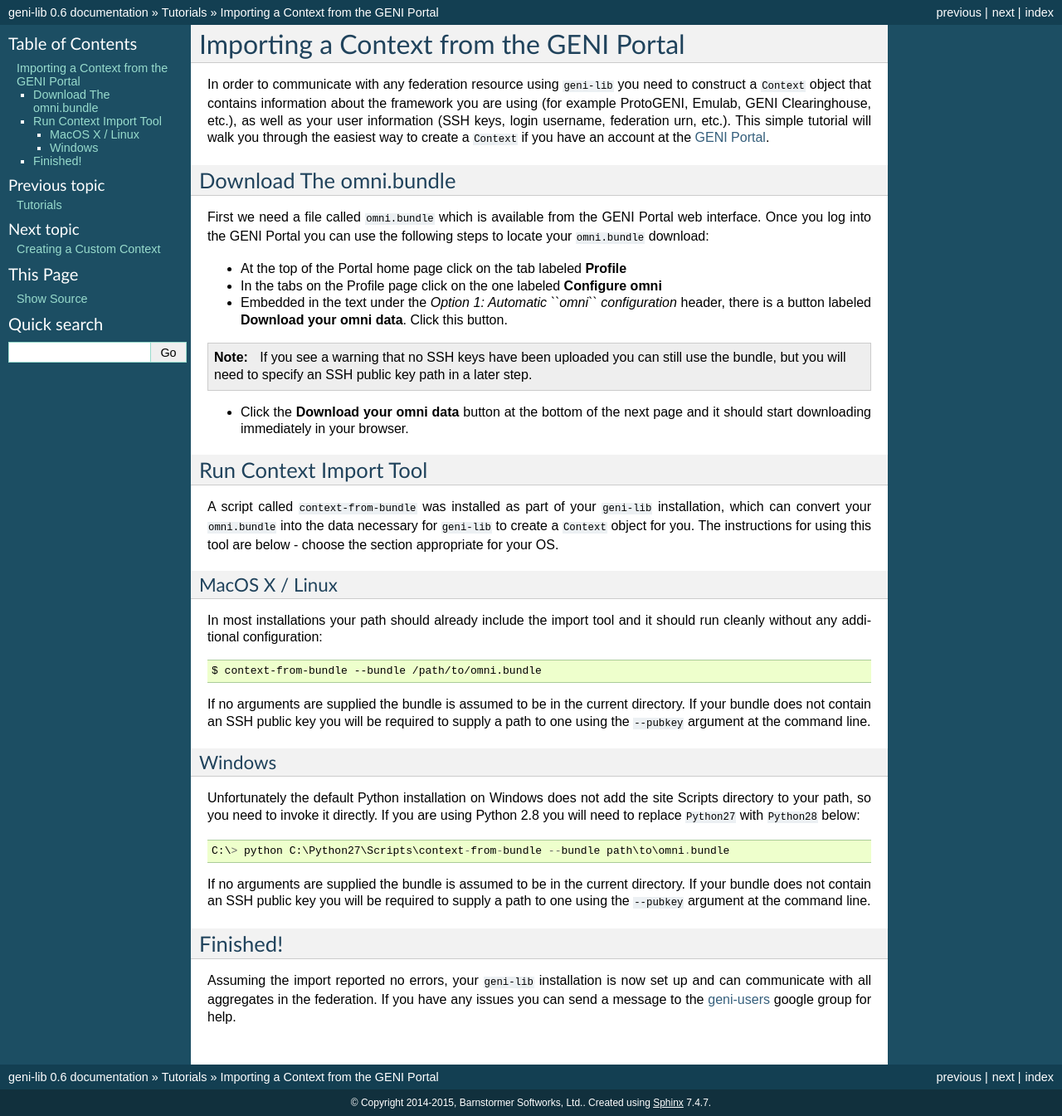
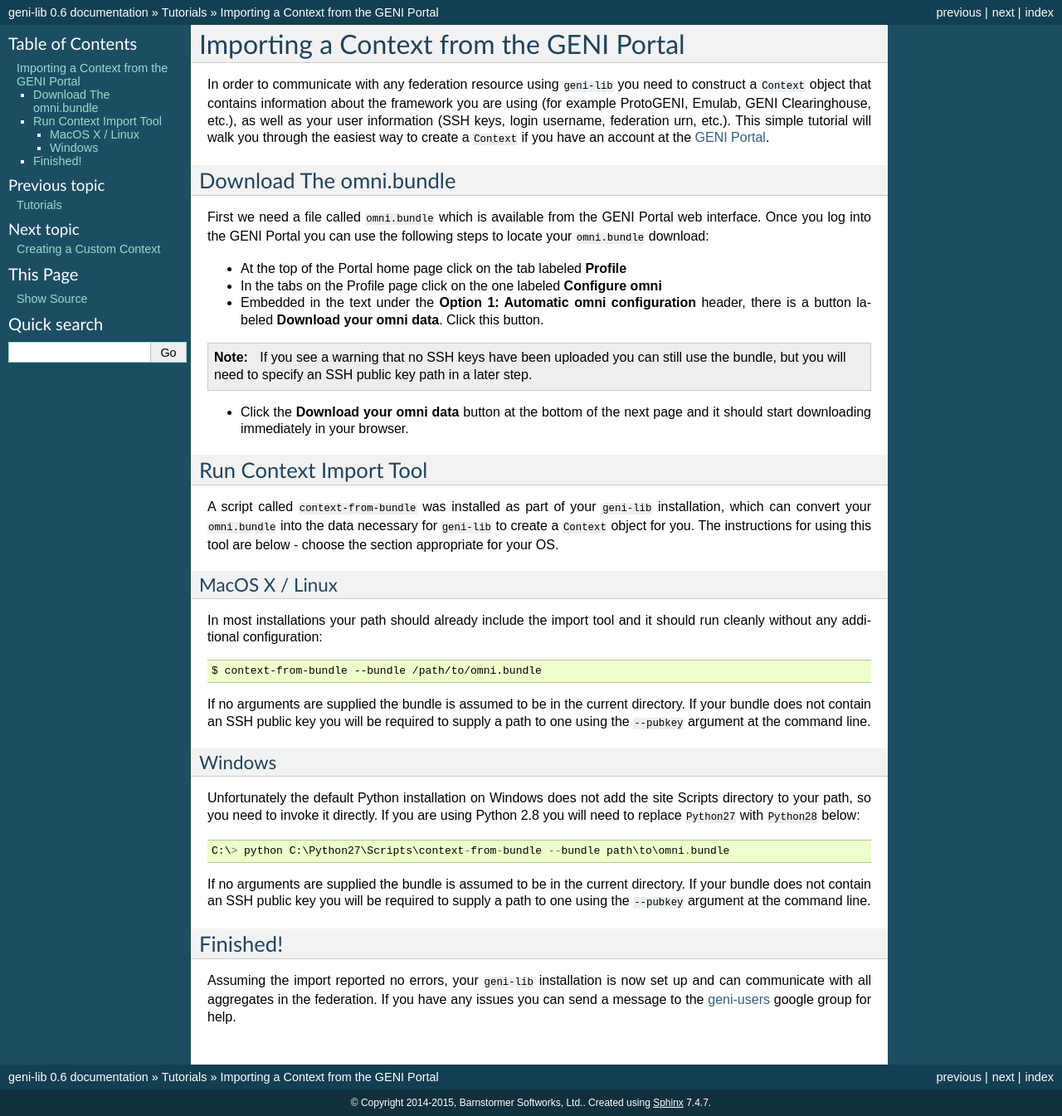
Before and after one commit to kaimast/geni-lib3, a Sphinx documentation site: the page built from docs/source/tutorials/portalcontext.rst, in a window 1280 px wide. Shown: the whole page at 83% size. Built offline with Sphinx 7.4.7, drawn with Linux system fonts in a browser that asks for light colours; pages that are not in the unit, such as notebooks, are missing from menus.

Commit message:
Formatting tweaks

```diff
--- a/docs/source/tutorials/portalcontext.rst
+++ b/docs/source/tutorials/portalcontext.rst
@@ -17,7 +17,7 @@ interface.  Once you log into the GENI Portal you can use the following steps to
 
 * At the top of the Portal home page click on the tab labeled **Profile**
 * In the tabs on the Profile page click on the one labeled **Configure omni**
-* Embedded in the text under the *Option 1: Automatic ``omni`` configuration* header, there
+* Embedded in the text under the **Option 1: Automatic omni configuration** header, there
   is a button labeled **Download your omni data**.  Click this button.
 
 .. note::
```
